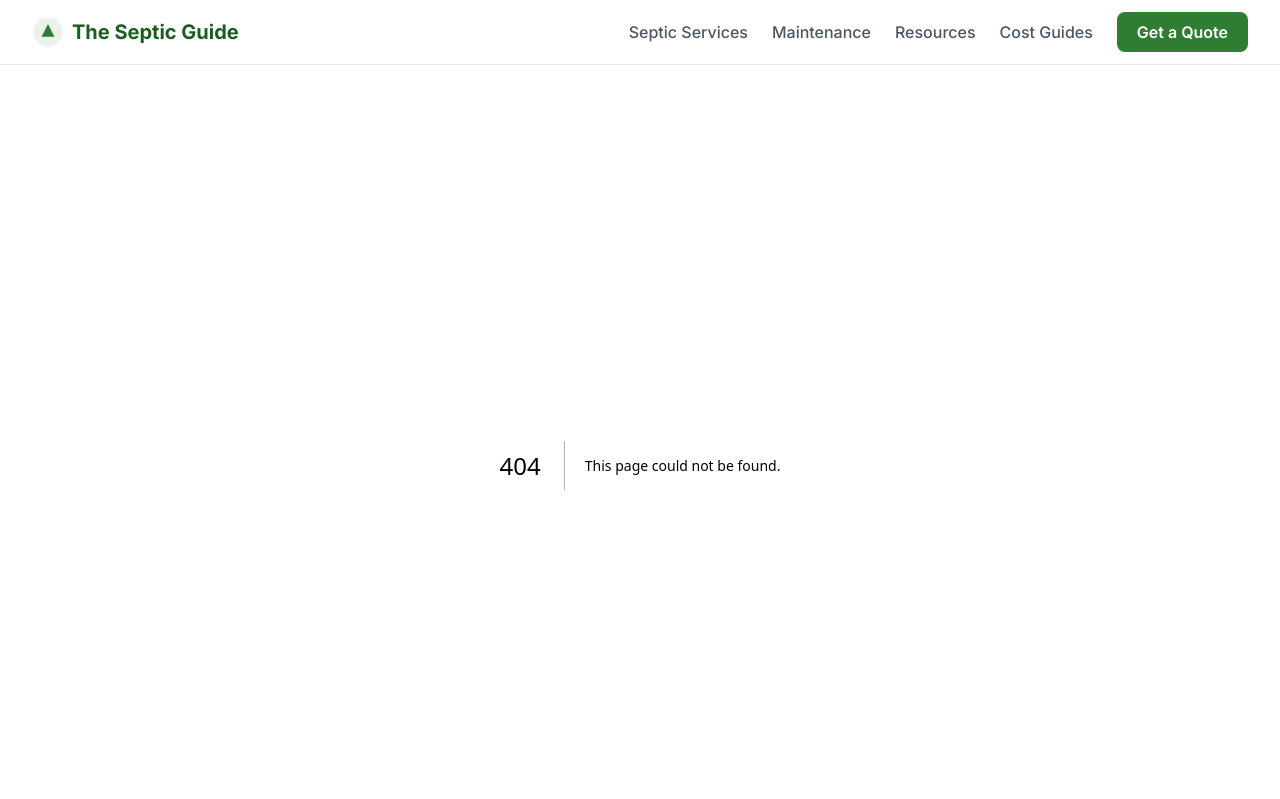
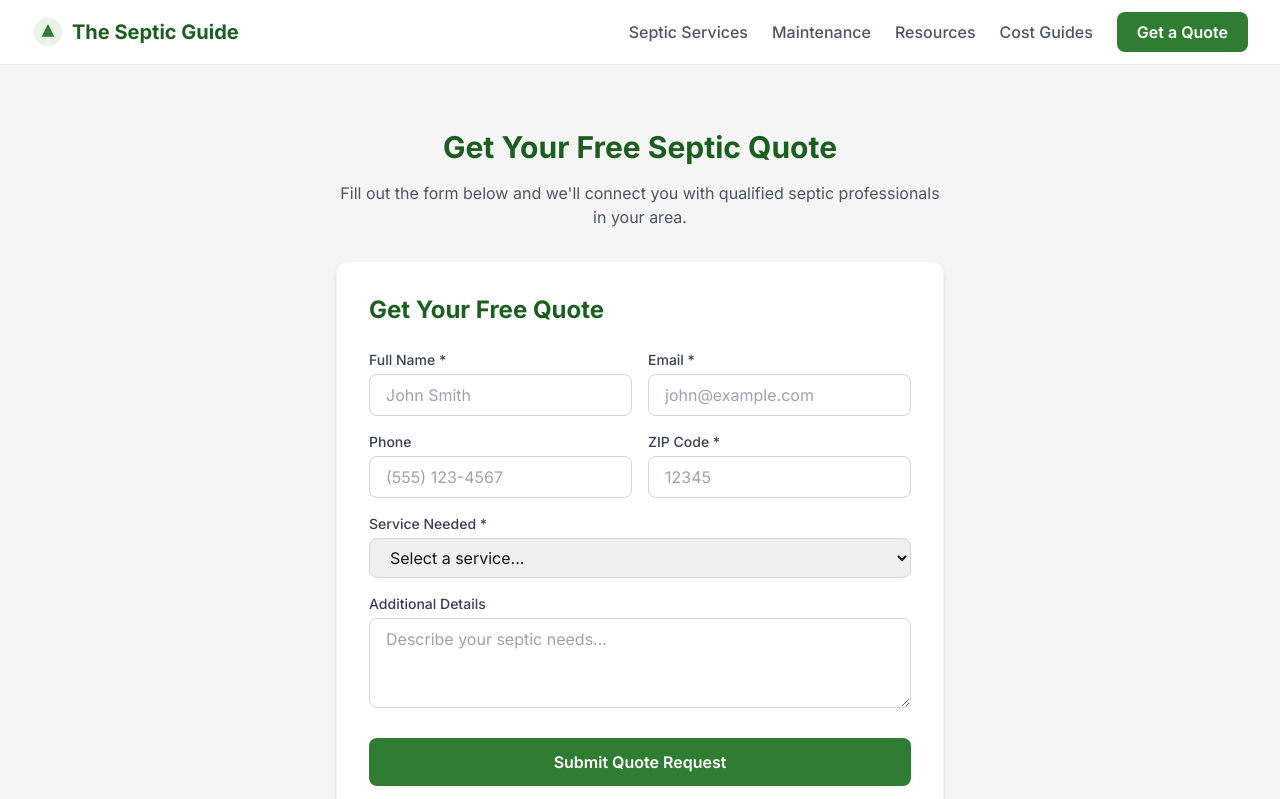
Before and after one commit to thebasementguide2026/theseptic.guide-, a Next.js app: page /get-quote in a window 1280 px wide. Before the commit this address had no page. Shown: the top 799 px of the page. Built offline with nearby package versions, Linux system fonts and the light colour scheme.

Commit message:
Create page.tsx

```diff
--- /dev/null
+++ b/app/get-quote/page.tsx
@@ -0,0 +1,20 @@
+import QuoteForm from '@/components/QuoteForm'
+
+export const metadata = {
+  title: 'Get a Free Septic Quote | The Septic Guide',
+  description: 'Connect with qualified septic professionals in your area. Get free, no-obligation quotes for installation, pumping, repair, and more.',
+}
+
+export default function GetQuotePage() {
+  return (
+    <section className="py-16 bg-brand-neutral">
+      <div className="container-custom max-w-2xl">
+        <div className="text-center mb-8">
+          <h1 className="text-3xl font-bold text-brand-green-dark mb-4">Get Your Free Septic Quote</h1>
+          <p className="text-gray-600">Fill out the form below and we'll connect you with qualified septic professionals in your area.</p>
+        </div>
+        <QuoteForm />
+      </div>
+    </section>
+  )
+}
```
